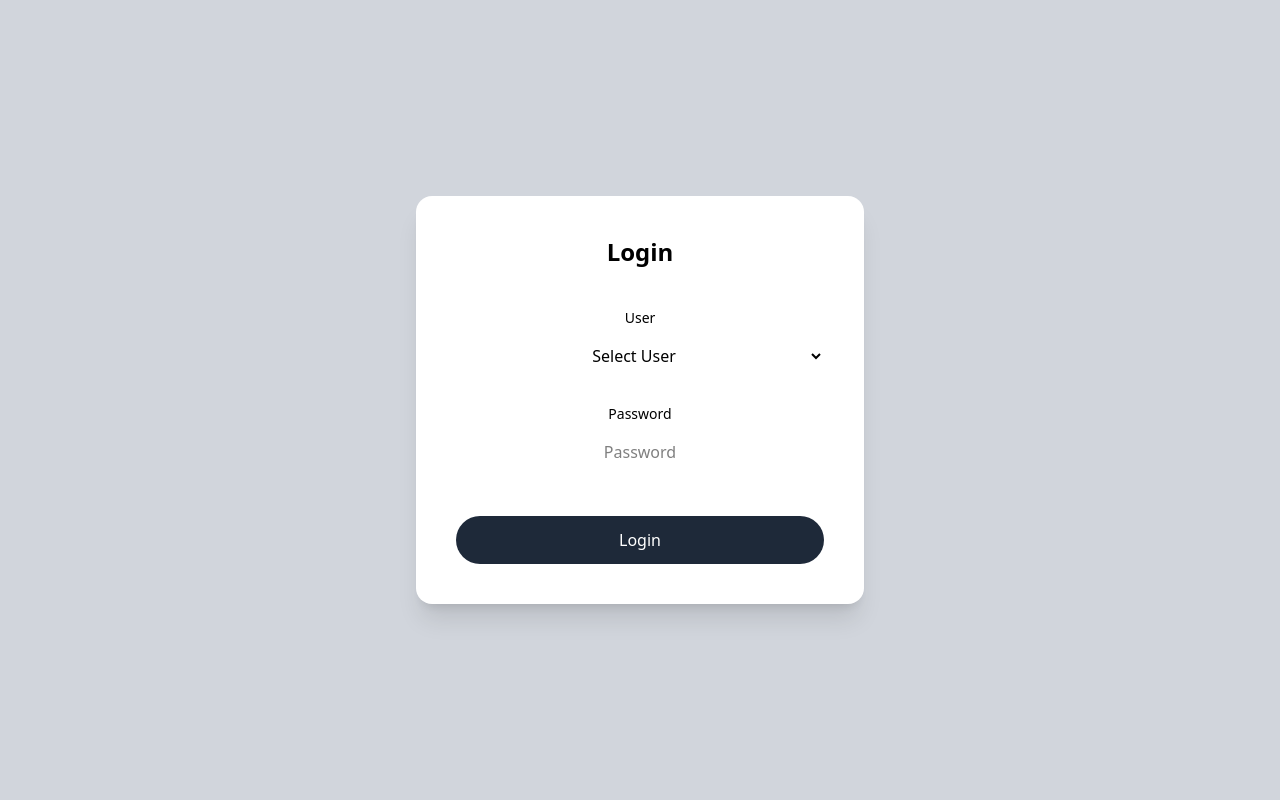
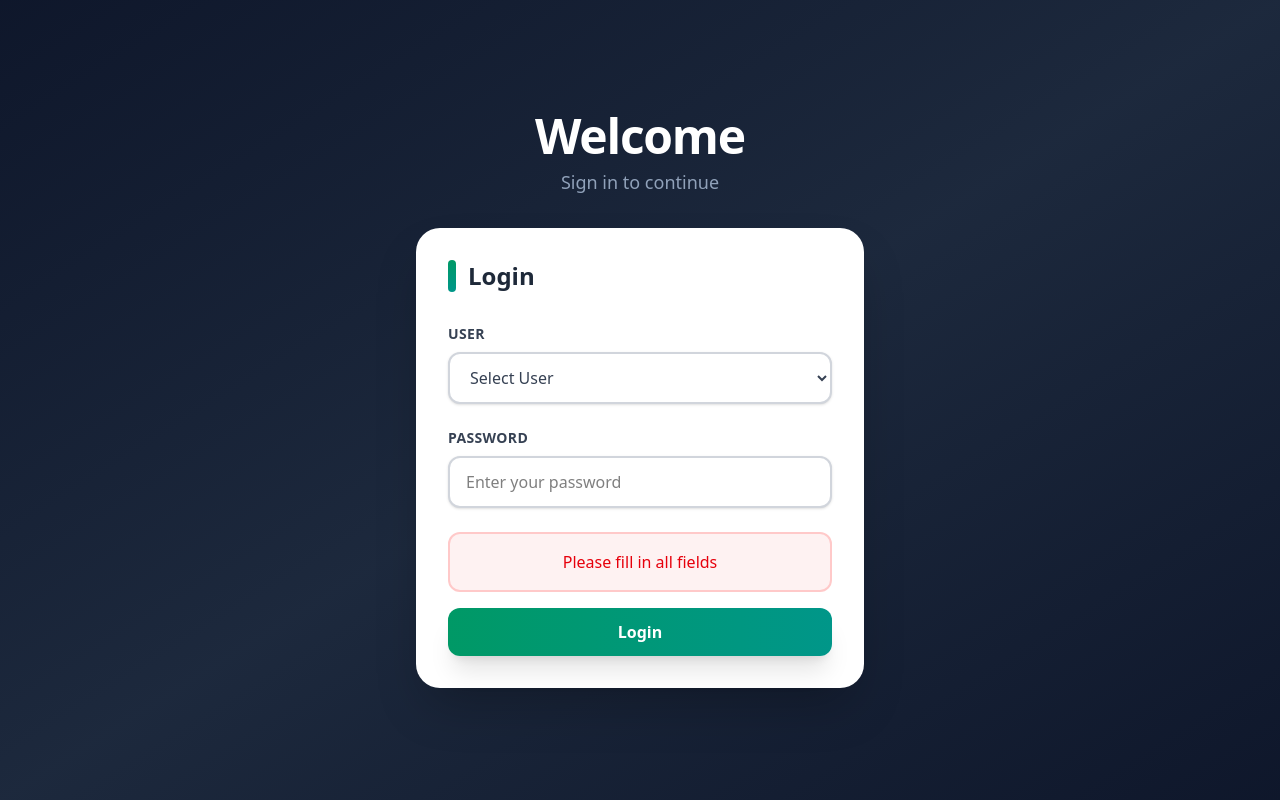
Before and after one commit to RianWilliamAlday/Ordering-and-Inventory-System-Frontend, a React app: page / in a window 1280 px wide. Both pictures are taken after a click on the button "Login". Shown: the top 800 px of the page. Built offline with nearby package versions, Linux system fonts and the light colour scheme; the HTML template or start-up script is replaced by a standard one.

Commit message:
Updated design and Added Functions

```diff
--- a/package.json
+++ b/package.json
@@ -11,6 +11,7 @@
   },
   "dependencies": {
     "@tailwindcss/vite": "^4.1.17",
+    "axios": "^1.13.2",
     "react": "^19.2.0",
     "react-dom": "^19.2.0",
     "react-router-dom": "^7.9.6",
--- a/src/pages/Login.jsx
+++ b/src/pages/Login.jsx
@@ -1,45 +1,106 @@
-export default function Login() {
+import { useState } from "react";
+import axios from "axios";
+
+const Login =  ({ }) =>{
+  const [role, setRole] = useState("");
+  const [password, setPassword] = useState("");
+  const [error, setError] = useState("");
+  const [success, setSuccess] = useState("");
+
+  const handleLogin = async () => {
+    setError("");
+    setSuccess("");
+
+    if (!role || !password) {
+      setError("Please fill in all fields");
+      return;
+    }
+
+    try {
+      const res = await axios.post("http://localhost:3000/user/login", {
+        role,
+        password,
+      });
+
+      if (res.data.success) {
+        setSuccess("Login successful!");
+
+        const userRole = res.data.message.role.toLowerCase();
+
+        if (userRole === "admin") {
+          window.location.href = "/orders";
+        } else {
+          window.location.href = "/cashier";
+        }
+      }
+    } catch (err) {
+      console.log("LOGIN ERROR:", err.response?.data);
+      setError(err.response?.data?.message || "Login failed");
+    }
+  };
+
   return (
-    <div className="min-h-screen bg-gray-300 flex items-center justify-center p-6">
+    <>
+     <div className="bg-gradient-to-br from-slate-900 via-slate-800 to-slate-900 min-h-screen max-w-screen flex items-center justify-center">
+      <div className="w-full max-w-md">
+        <div className="text-center mb-8">
+          <h1 className="text-5xl font-bold text-white mb-2 tracking-tight">Welcome</h1>
+          <p className="text-slate-400 text-lg">Sign in to continue</p>
+        </div>
 
-      <div className="bg-white rounded-2xl shadow-xl p-10 w-full max-w-md">
+        <div className="bg-white rounded-3xl shadow-2xl p-8">
+          <div className="flex items-center gap-3 mb-8">
+            <div className="w-2 h-8 bg-gradient-to-b from-emerald-600 to-teal-600 rounded-full"></div>
+            <h2 className="text-2xl font-bold text-gray-800">Login</h2>
+          </div>
 
-
-        <h1 className="text-center text-2xl font-semibold mb-10">
-          Login
-        </h1>
-
-
-        <div className="flex flex-col items-center mb-6 w-full">
-          <p className="text-sm mb-1">User</p>
-
+          <div className="mb-6 w-full">
+            <label className="text-sm font-semibold text-gray-700 mb-2 block uppercase tracking-wide">User</label>
             <select
-            className="bg-white px-6 py-3 w-full rounded-fullshadow text-center outline-none cursor-pointer"
+              value={role}
+              onChange={(e) => setRole(e.target.value)}
+              className="w-full bg-white border-2 border-gray-300 rounded-xl px-4 py-3 shadow-sm outline-none focus:border-emerald-500 transition-colors text-gray-700 font-medium"
             >
-            <option>Select User</option>
-            <option>Admin</option>
-            <option>Cashier</option>
+              <option value="">Select User</option>
+              <option value="admin">Admin</option>
+              <option value="cashier">Cashier</option>
             </select>
           </div>
 
-
-        <div className="flex flex-col items-center mb-10 w-full">
-          <p className="text-sm mb-1">Password</p>
-
+          <div className="mb-6 w-full">
+            <label className="text-sm font-semibold text-gray-700 mb-2 block uppercase tracking-wide">Password</label>
             <input
               type="password"
-            placeholder="Password"
-            className="bg-white px-6 py-3 w-full rounded-fullshadow text-center outline-none"
+              placeholder="Enter your password"
+              value={password}
+              onChange={(e) => setPassword(e.target.value)}
+              className="w-full bg-white border-2 border-gray-300 rounded-xl px-4 py-3 shadow-sm outline-none focus:border-emerald-500 transition-colors font-medium"
             />
           </div>
 
+          {error && (
+            <div className="mb-4 p-4 bg-red-50 border-2 border-red-200 rounded-xl">
+              <p className="text-red-600 text-center font-medium">{error}</p>
+            </div>
+          )}
+
+          {success && (
+            <div className="mb-4 p-4 bg-emerald-50 border-2 border-emerald-200 rounded-xl">
+              <p className="text-emerald-600 text-center font-medium">{success}</p>
+            </div>
+          )}
 
           <button
-          className="w-full bg-gray-800 text-white py-3 rounded-full hover:bg-gray-700 transition"
+            onClick={handleLogin}
+            className="w-full bg-gradient-to-r from-emerald-600 to-teal-600 hover:from-emerald-700 hover:to-teal-700 text-white font-bold py-3 rounded-xl shadow-xl transition-all transform hover:scale-105"
           >
             Login
           </button>
         </div>
       </div>
+      </div>
+    </>
   );
 }
+
+export default Login;
```
Also changed, not shown: 2 other files (tests, documents, lock files or other folders). Lines whose indentation alone changed are shown as unchanged.
